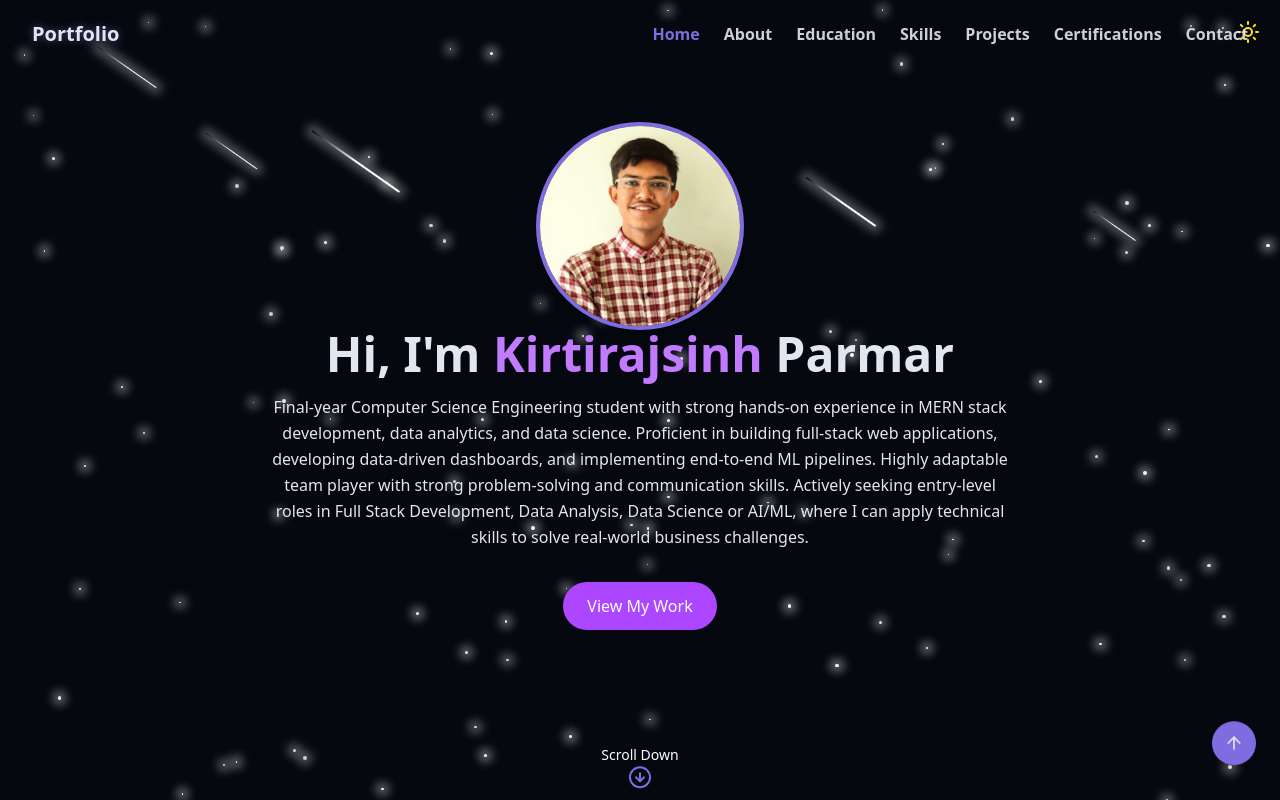
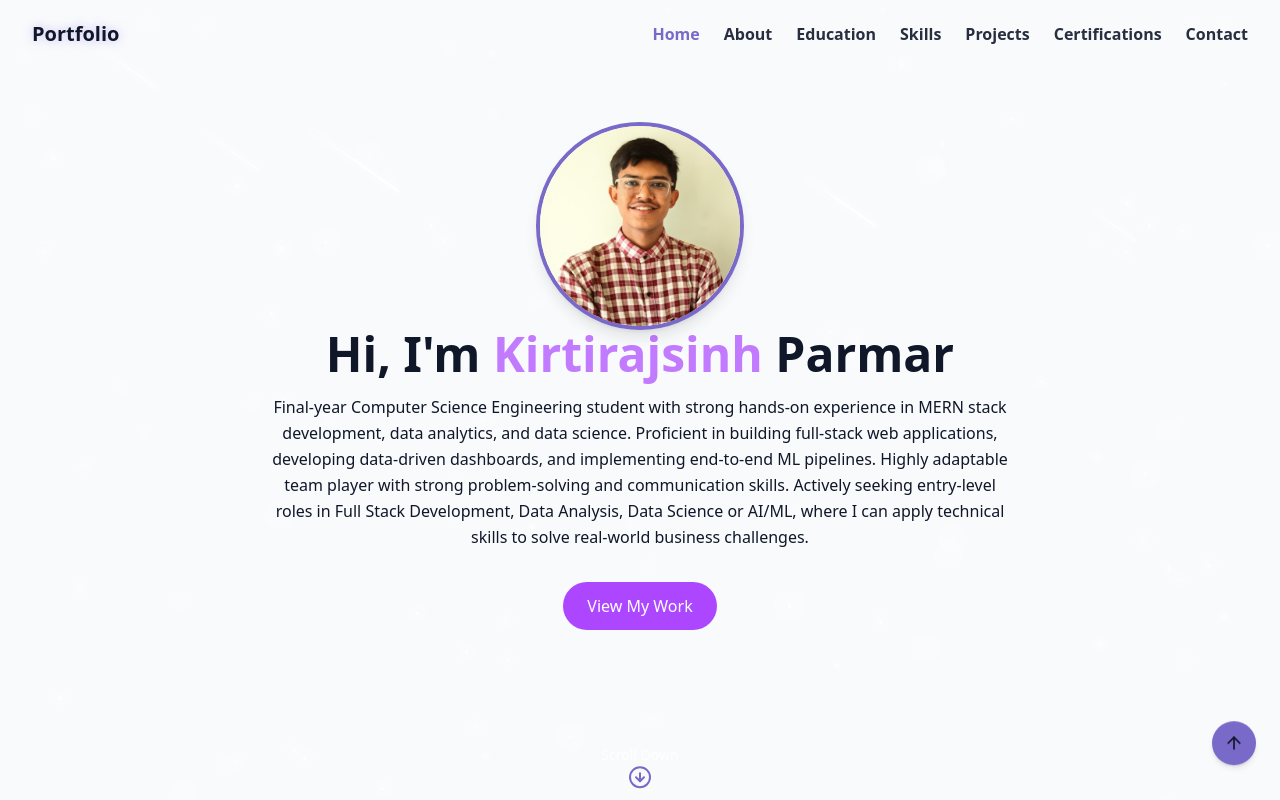
Before and after one commit to Kirtirajsinh08/portfolio_website, a React (Vite) app: page / in a window 1280 px wide. Shown: the top 800 px of the page. Built offline with nearby package versions, Linux system fonts and the light colour scheme.

Commit message:
Removal of themes

```diff
--- a/src/components/ThemesToggle.jsx
+++ b/src/components/ThemesToggle.jsx
@@ -1,34 +1,29 @@
-import { Moon, Sun } from 'lucide-react';
-import { useState } from 'react';
-import { cn } from '@/lib/utils';
-
-// Get theme from localStorage immediately to avoid flicker
-const storedTheme =
-    typeof window !== 'undefined' ? localStorage.getItem('theme') : null;
-
-// If no theme is stored, default to dark
-if (typeof window !== 'undefined') {
-    if (storedTheme === 'dark' || !storedTheme) {
-        document.documentElement.classList.add('dark');
-        localStorage.setItem('theme', 'dark');
-    } else {
-        document.documentElement.classList.remove('dark');
-    }
-}
+import { Moon, Sun } from "lucide-react";
+import { useEffect, useState } from "react";
+import { cn } from "@/lib/utils";
 
 export const ThemeToggle = () => {
-    const [isDarkMode, setIsDarkMode] = useState(
-        storedTheme === 'dark' || !storedTheme
-    );
+    const [isDarkMode, setIsDarkMode] = useState(false);
+
+    useEffect(() => {
+        const storedTheme = localStorage.getItem("theme");
+        if (storedTheme === "dark") {
+            setIsDarkMode(true);
+            document.documentElement.classList.add("dark");
+        } else {
+            localStorage.setItem("theme", "light");
+            setIsDarkMode(false);
+        }
+    }, []);
 
     const toggleTheme = () => {
         if (isDarkMode) {
-            document.documentElement.classList.remove('dark');
-            localStorage.setItem('theme', 'light');
+            document.documentElement.classList.remove("dark");
+            localStorage.setItem("theme", "light");
             setIsDarkMode(false);
         } else {
-            document.documentElement.classList.add('dark');
-            localStorage.setItem('theme', 'dark');
+            document.documentElement.classList.add("dark");
+            localStorage.setItem("theme", "dark");
             setIsDarkMode(true);
         }
     };
@@ -37,14 +32,14 @@ export const ThemeToggle = () => {
         <button
             onClick={toggleTheme}
             className={cn(
-                'fixed max-sm:hidden top-5 right-5 z-50 rounded-full transition-colors duration-300 cursor-pointer',
-                'focus:outline-hidden'
+                "fixed max-sm:hidden top-5 right-5 z-50 p-2 rounded-full transition-colors duration-300",
+                "focus:outlin-hidden"
             )}
         >
             {isDarkMode ? (
-                <Sun className='h-6 w-6 text-yellow-300' />
+                <Sun className="h-6 w-6 text-yellow-300" />
             ) : (
-                <Moon className='h-6 w-6 text-blue-300' />
+                <Moon className="h-6 w-6 text-blue-900" />
             )}
         </button>
     );
--- a/src/pages/Home.jsx
+++ b/src/pages/Home.jsx
@@ -14,7 +14,7 @@ export const Home = () => {
     return (
         <div className="min-h-screen bg-background text-foreground overflow-x-hidden">
             {/* Theme Toggle */}
-            <ThemeToggle />
+            {/* <ThemeToggle /> */}
 
             {/* Background */}
             <StarBackground />
```
